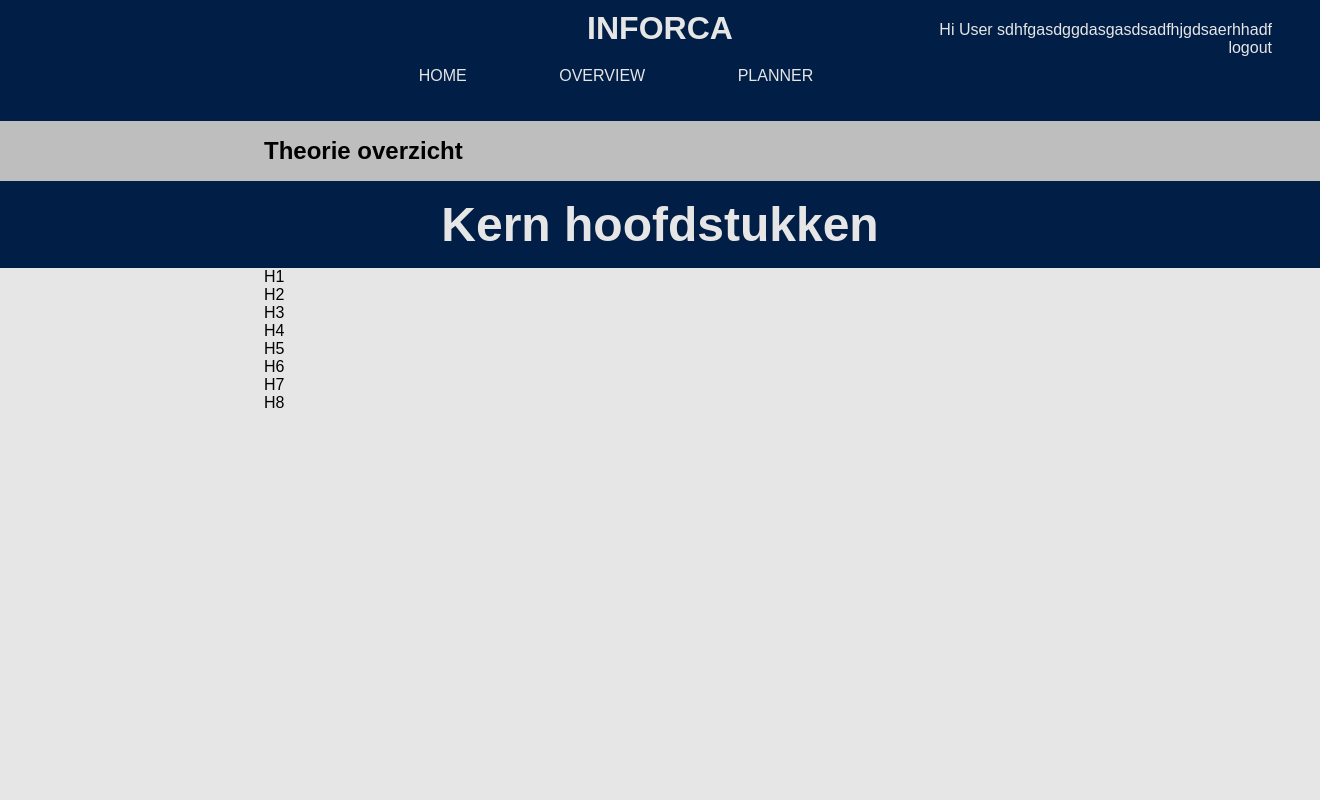
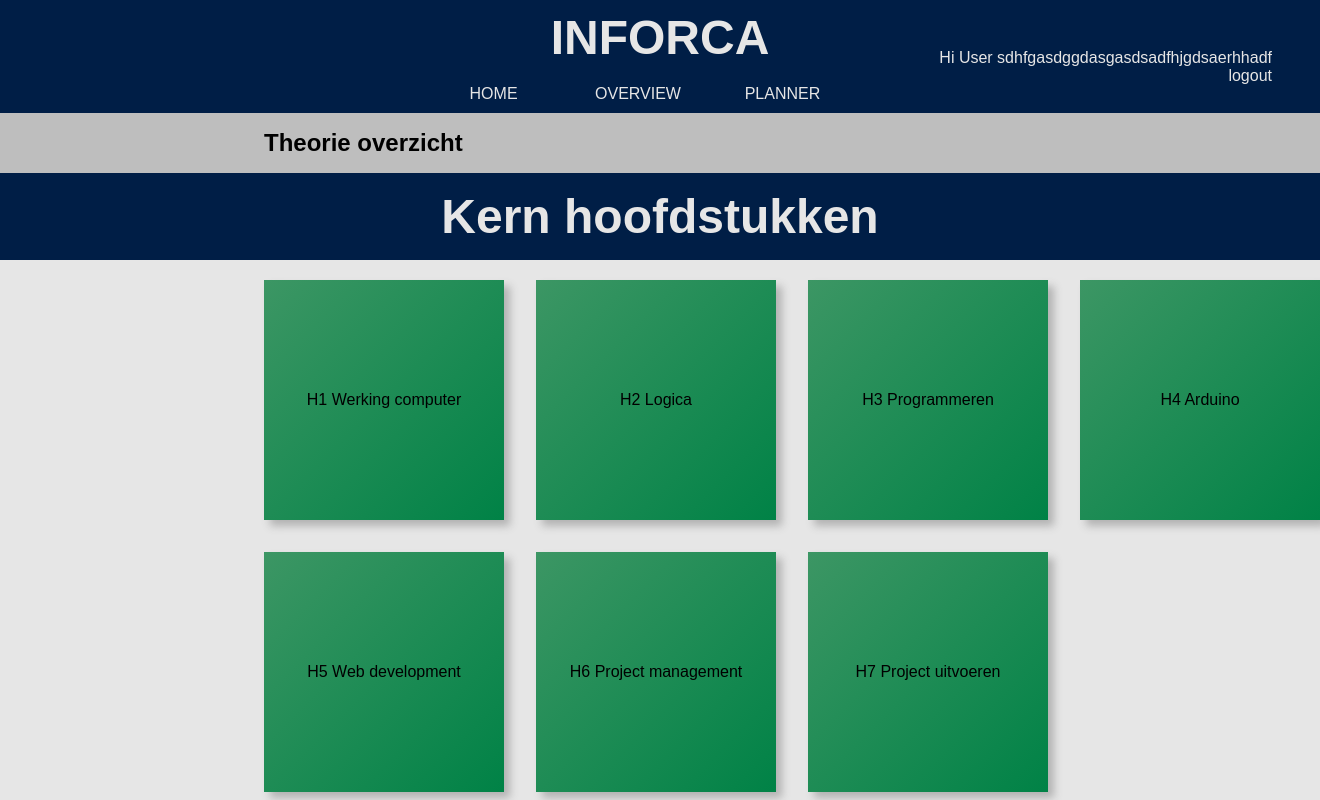
Before and after one commit to renesteeman/Informatica-Methode-Xampp, a PHP site: page / in a window 1320 px wide. Run offline with PHP 8.4, Linux system fonts and the light colour scheme.

Commit message:
design V2 part 2

```diff
--- a/design V2/css/main.min.css
+++ b/design V2/css/main.min.css
@@ -1 +1 @@
-html{font-family:'Robot', sans-serif}body{margin:0;background-color:#e6e6e6}.navigation{background-color:#001e46;color:#e6e6e6;width:100%}.navigation h1{text-align:center;font-size:2em;margin:0;background-color:#001e46;padding-top:10px;padding-bottom:10px}.navigation .nav-bar{text-align:center;padding-top:10px}.navigation .nav-bar div{display:inline;padding-right:6.66667%}.navigation .welcome{text-align:right;margin-right:3em;position:relative;bottom:4em}.title{background-color:#bebebe;padding-top:1em;padding-bottom:1em}.title h2{margin:0;margin-left:20%}.bar{background-color:#001e46;text-align:center;color:#e6e6e6;padding-top:1em;padding-bottom:1em}.bar h3{margin:0;font-size:3em}.chapter-tiles{margin-left:20%;margin-right:20%;display:grid;grid-template-columns:20%;grid-column-gap:5%}
+html{font-family:'Robot', sans-serif}body{margin:0;background-color:#e6e6e6}.navigation{background-color:#001e46;color:#e6e6e6;width:100%}.navigation h1{text-align:center;font-size:3em;margin:0;background-color:#001e46;padding-top:10px;padding-bottom:10px}.navigation .nav-bar{text-align:center;padding-top:10px;padding-bottom:10px}.navigation .nav-bar div{width:6em;display:inline-block;padding-right:3.33333%}.navigation .empty{height:0}.navigation .empty .welcome{text-align:right;margin-right:3em;position:relative;bottom:4em;height:auto}.title{background-color:#bebebe;padding-top:1em;padding-bottom:1em}.title h2{margin:0;margin-left:20%}.bar{background-color:#001e46;text-align:center;color:#e6e6e6;padding-top:1em;padding-bottom:1em}.bar h3{margin:0;font-size:3em}.chapter-tiles{margin-left:20%;margin-right:20%;margin-top:20px;display:grid;grid-template-columns:auto auto auto auto;grid-gap:2em}.chapter-tiles .tile{background-color:#3c9664;background:linear-gradient(to bottom right, #3c9664, #008246);background-size:15em;height:15em;line-height:15em;width:15em;box-shadow:6px 6px 8px #b3b3b3;transition:background .5s ease-out}.chapter-tiles .tile .tile-content{text-align:center}.chapter-tiles .tile:hover{background-position:15em}
--- a/design V2/css/main.sass
+++ b/design V2/css/main.sass
@@ -1,8 +1,10 @@
 //colors
-$blue: rgb(0,30,70)
-$white: rgb(230,230,230)
-$grey: rgb(190,190,190)
+$blue: rgb(0, 30, 70)
+$white: rgb(230, 230, 230)
+$grey: rgb(190, 190, 190)
 $red: rgb(160, 30, 30)
+$blue-green: rgb(60, 150, 100)
+$green: rgb(0, 130, 70)
 
 //general
 html
@@ -20,7 +22,7 @@ body
 
 	h1
 		text-align: center
-		font-size: 2em
+		font-size: 3em
 		margin: 0
 		background-color: $blue
 		padding-top: 10px
@@ -29,16 +31,22 @@ body
 	.nav-bar
 		text-align: center
 		padding-top: 10px
+		padding-bottom: 10px
 
 		div
-			display: inline
-			padding-right: (20%/3)
+			width: 6em
+			display: inline-block
+			padding-right: (10%/3)
 
-	.welcome
-		text-align: right
-		margin-right: 3em
-		position: relative
-		bottom: 4em
+	.empty
+		height: 0
+
+		.welcome
+			text-align: right
+			margin-right: 3em
+			position: relative
+			bottom: 4em
+			height: auto
 
 .title
 	background-color: $grey
@@ -63,8 +71,25 @@ body
 .chapter-tiles
 	margin-left: 20%
 	margin-right: 20%
+	margin-top: 20px
 	display: grid
-	grid-template-columns: 20%
-	grid-column-gap: 5%
+	grid-template-columns: auto auto auto auto
+	grid-gap: 2em
 
 	.tile
+		background-color: $blue-green
+		background: linear-gradient(to bottom right, $blue-green, $green)
+		background-size: 15em
+		height: 15em
+		line-height: 15em
+		width: 15em
+		box-shadow: 6px 6px 8px darken($white, 20%)
+		transition: background .5s ease-out
+
+		.tile-content
+			text-align: center
+
+	.tile:hover
+		background-position: 15em
+
+		//background: linear-gradient(to bottom right, darken($blue-green, 20%), darken($green, 20%))
--- a/design V2/index.php
+++ b/design V2/index.php
@@ -18,6 +18,7 @@
 			<div>PLANNER</div>
 		</div>
 
+		<div class="empty">
 			<div class="welcome">
 				<div>
 					Hi User sdhfgasdggdasgasdsadfhjgdsaerhhadf
@@ -26,6 +27,8 @@
 					logout
 				</div>
 			</div>
+		</div>
+
 	</div>
 
 </header>
@@ -45,14 +48,48 @@
 	</div>
 
 	<div class="chapter-tiles">
-		<div class="tile">H1</div>
-		<div class="tile">H2</div>
-		<div class="tile">H3</div>
-		<div class="tile">H4</div>
-		<div class="tile">H5</div>
-		<div class="tile">H6</div>
-		<div class="tile">H7</div>
-		<div class="tile">H8</div>
+		<div class="tile">
+			<div class="tile-content">
+				H1 Werking computer
+			</div>
+		</div>
+
+		<div class="tile">
+			<div class="tile-content">
+				H2 Logica
+			</div>
+		</div>
+
+		<div class="tile">
+			<div class="tile-content">
+				H3 Programmeren
+			</div>
+		</div>
+
+		<div class="tile">
+			<div class="tile-content">
+				H4 Arduino
+			</div>
+		</div>
+
+		<div class="tile">
+			<div class="tile-content">
+				H5 Web development
+			</div>
+		</div>
+
+		<div class="tile">
+			<div class="tile-content">
+				H6 Project management
+			</div>
+		</div>
+
+		<div class="tile">
+			<div class="tile-content">
+				H7 Project uitvoeren
+			</div>
+		</div>
+
 	</div>
 
 
```
Lines whose indentation alone changed are shown as unchanged.
